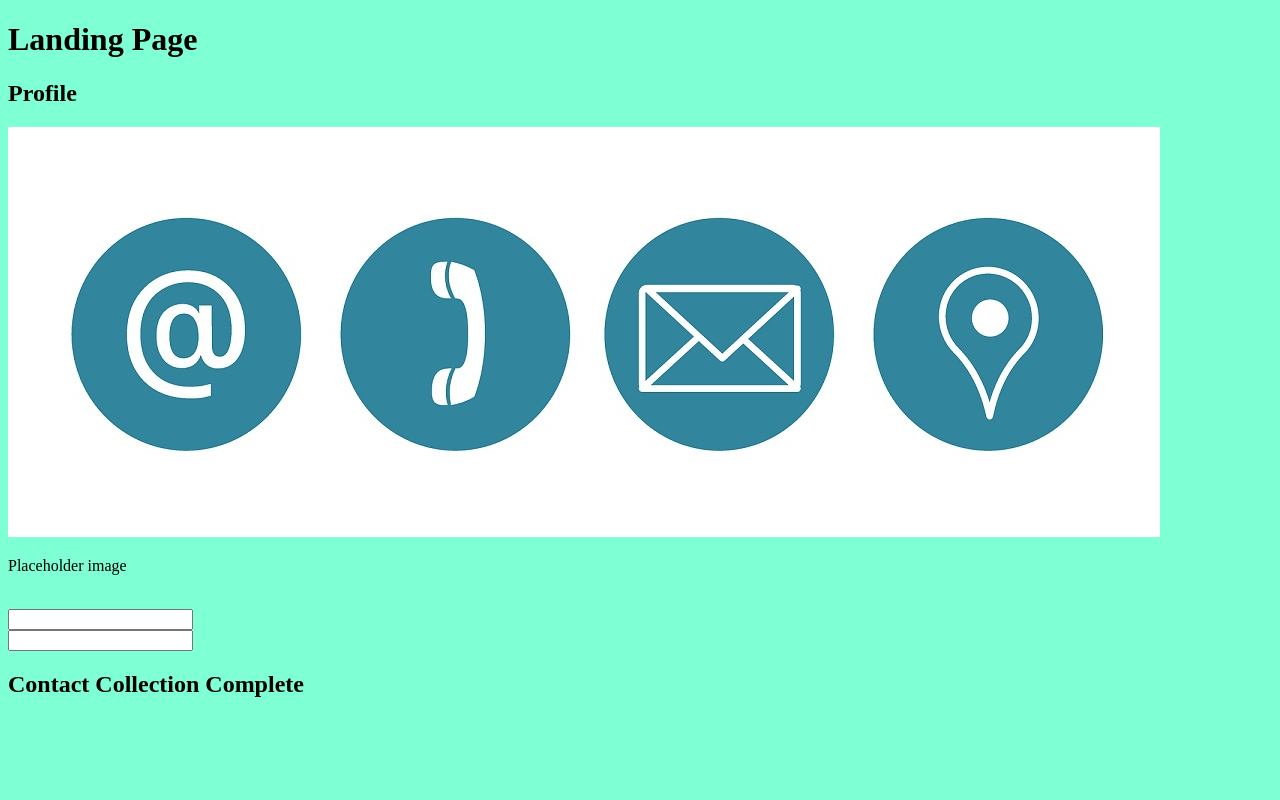
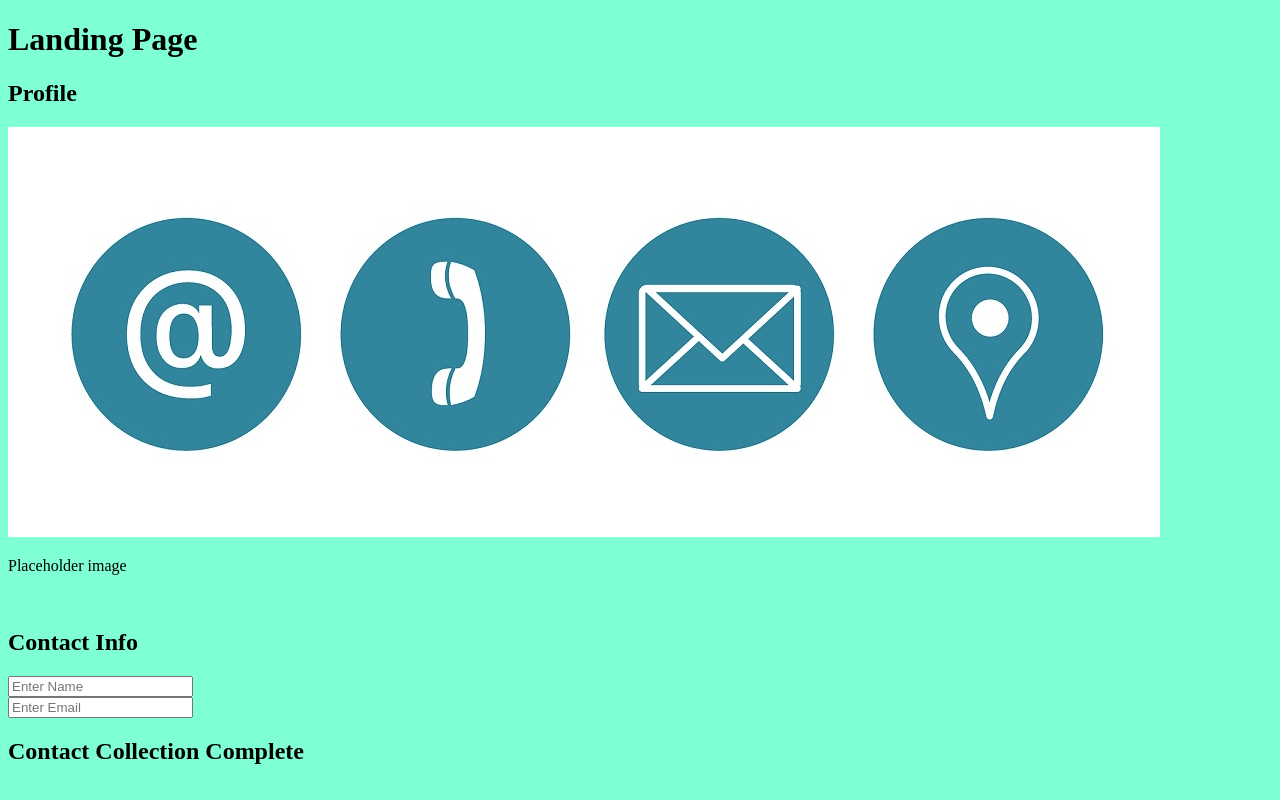
Before and after one commit to Christian-Hoffman/git-init-sample, a plain HTML site: page index.html in a window 1280 px wide. Drawn offline with Linux system fonts and the light colour scheme.

Commit message:
added input for name and email

```diff
--- a/index.html
+++ b/index.html
@@ -22,9 +22,10 @@
         </section>
         <br>
         <form>
-            <input type="text">
+            <h2>Contact Info</h2>
+            <input name="name" type="text" placeholder="Enter Name">
             <br>
-            <input type="email">
+            <input email="email" type="email" placeholder="Enter Email">
         </form>
     </main>
 
```
